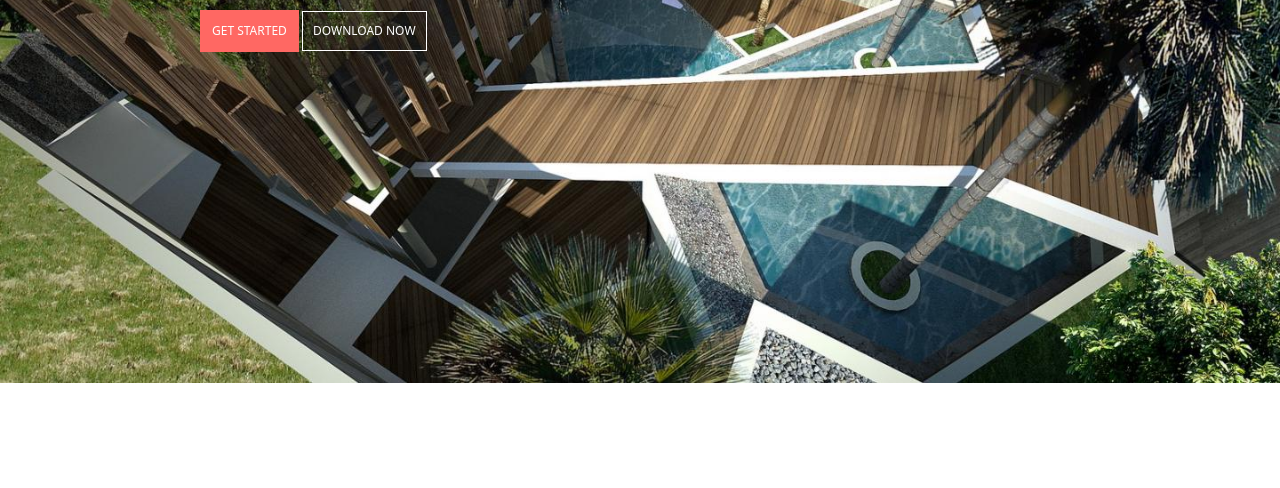
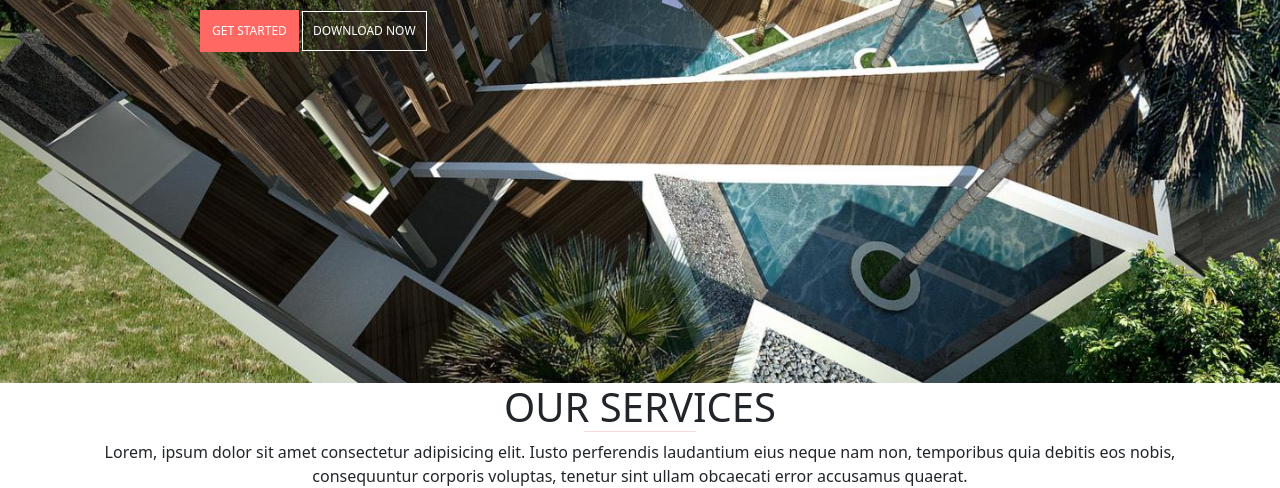
Before and after one commit to AdilZd/Projet_Freebie_Fadia_Adil_Seb, a website: page index.html in a window 1280 px wide. Shown: the part 337-825 px from the top of the page. Before the commit the page ends 800 px from the top, so only its background shows below. Drawn offline with nearby package versions, Linux system fonts and the light colour scheme.

Commit message:
Section 2 début

```diff
--- a/index.html
+++ b/index.html
@@ -58,6 +58,18 @@
         </section>
     </div>
 
+    <section id="section2-a">
+        <div class="container text-center">
+            <h1 id="h1section2-a">
+                OUR SERVICES
+                <hr id="hr-a">
+            </h1>
+            <div>
+                Lorem, ipsum dolor sit amet consectetur adipisicing elit. Iusto perferendis laudantium eius neque nam non, temporibus quia debitis eos nobis, consequuntur corporis voluptas, tenetur sint ullam obcaecati error accusamus quaerat.
+            </div>
+        </div>
+    </section>
+
     <script src="./node_modules/bootstrap/dist/js/bootstrap.bundle.js"></script>
 </body>
 
--- a/src/sass/app.scss
+++ b/src/sass/app.scss
@@ -2,6 +2,7 @@
 @import "./variables";
 @import "./modules/header";
 @import "./modules/section1-a";
+@import "./modules/section2-a";
 
 $fa-font-path : "../../node_modules/@fortawesome/fontawesome-free/webfonts";
 @import "../../node_modules/@fortawesome/fontawesome-free/scss/fontawesome.scss";
--- a/src/sass/modules/_section1-a.scss
+++ b/src/sass/modules/_section1-a.scss
@@ -5,6 +5,8 @@
     margin-top: 200px;
     margin-left: 200px;
 }
+
+/* Boutons sur le background img */
 
 #btns-a {
     font-size: 12px;
--- /dev/null
+++ b/src/sass/modules/_section2-a.scss
@@ -0,0 +1,7 @@
+
+
+#hr-a {
+    width: 10%;
+    margin: auto;
+    color: #ff6863;
+}
```
Also changed, not shown: public/css/app.css.
